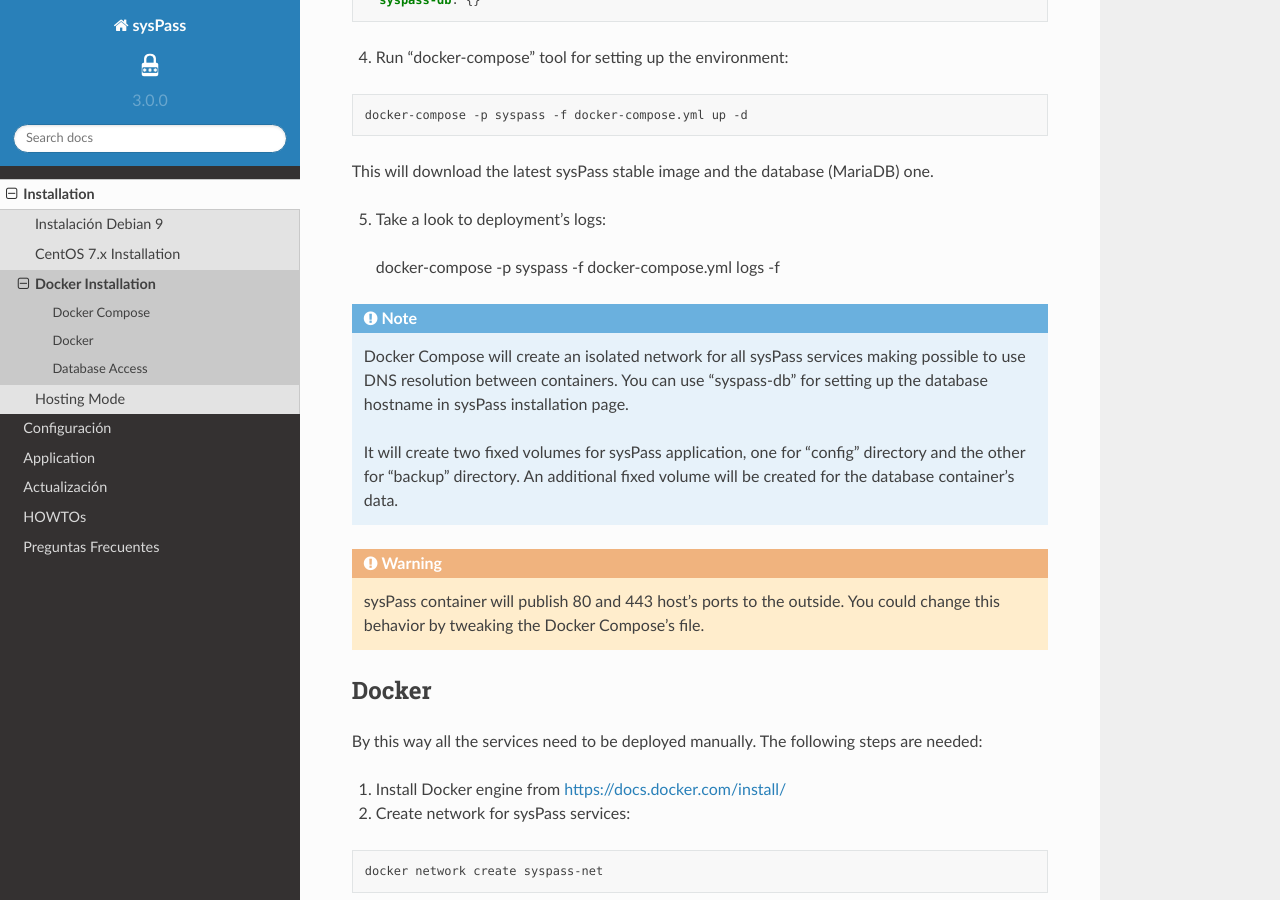
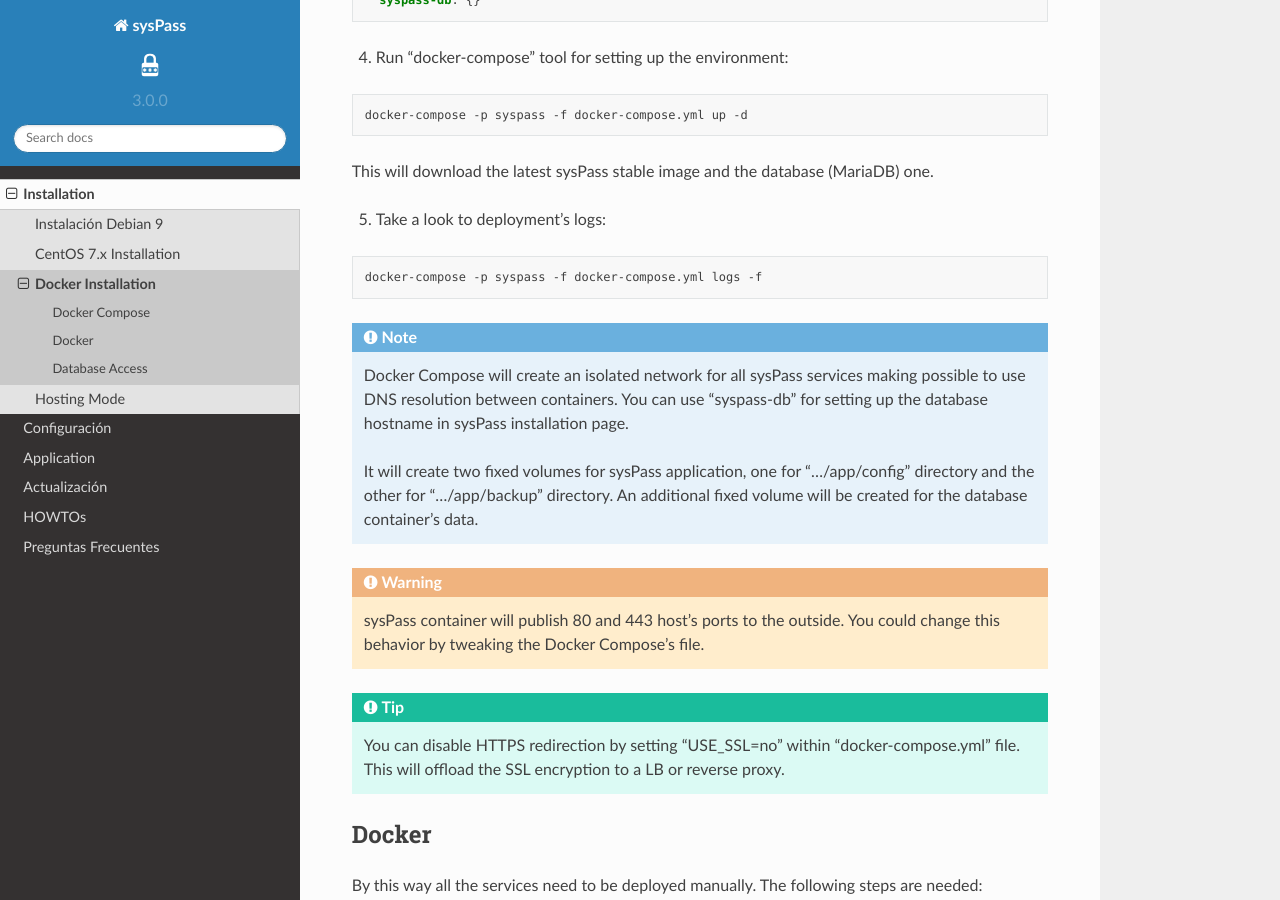
Before and after one commit to sysPass/sysPass-doc, a Sphinx documentation site: the page built from docs/source/installing/docker.rst, in a window 1280 px wide and 900 px high, scrolled down 1293 px. Built offline with Sphinx 7.4.7 and the Read the Docs theme 2.0.0, drawn with Linux system fonts in a browser that asks for light colours; pages that are not in the unit, such as notebooks, are missing from menus.

Commit message:
[FIX] Fixed some typos

```diff
--- a/docs/source/index.rst
+++ b/docs/source/index.rst
@@ -25,7 +25,7 @@
 What sysPass does not do
 ------------------------
 
-* It does not store any **UN**encrypted keys in the server
+* It does not store any **UNencrypted** keys in the server
 * It does not send any data to an external service
 * It does not encrypt the accounts' password individually, it uses a key protected by global master password for all instead
 * It does not perform password changes on the servers
--- a/docs/source/installing/docker.rst
+++ b/docs/source/installing/docker.rst
@@ -40,17 +40,23 @@
 
 5. Take a look to deployment's logs:
 
+.. code:: bash
+
   docker-compose -p syspass -f docker-compose.yml logs -f
 
 .. note::
 
   Docker Compose will create an isolated network for all sysPass services making possible to use DNS resolution between containers. You can use "syspass-db" for setting up the database hostname in sysPass installation page.
 
-  It will create two fixed volumes for sysPass application, one for "config" directory and the other for "backup" directory. An additional fixed volume will be created for the database container's data.
+  It will create two fixed volumes for sysPass application, one for ".../app/config" directory and the other for ".../app/backup" directory. An additional fixed volume will be created for the database container's data.
 
 .. warning::
 
   sysPass container will publish 80 and 443 host's ports to the outside. You could change this behavior by tweaking the Docker Compose's file.
+
+.. tip::
+
+  You can disable HTTPS redirection by setting "USE_SSL=no" within "docker-compose.yml" file. This will offload the SSL encryption to a LB or reverse proxy.
 
 Docker
 ------
@@ -105,6 +111,7 @@
 
   You can install sysPass extensions (plugins) by setting "COMPOSER_EXTENSIONS" environment variable when deploying the sysPass application container. Example: "--env COMPOSER_EXTENSIONS='syspass/plugin-authenticator'"
 
+
 Database Access
 ---------------
 
```
Also changed, not shown: docs/source/howtos/ldap_troubleshooting.rst (renamed from docs/source/howtos/ldap_trouubleshooting.rst).
